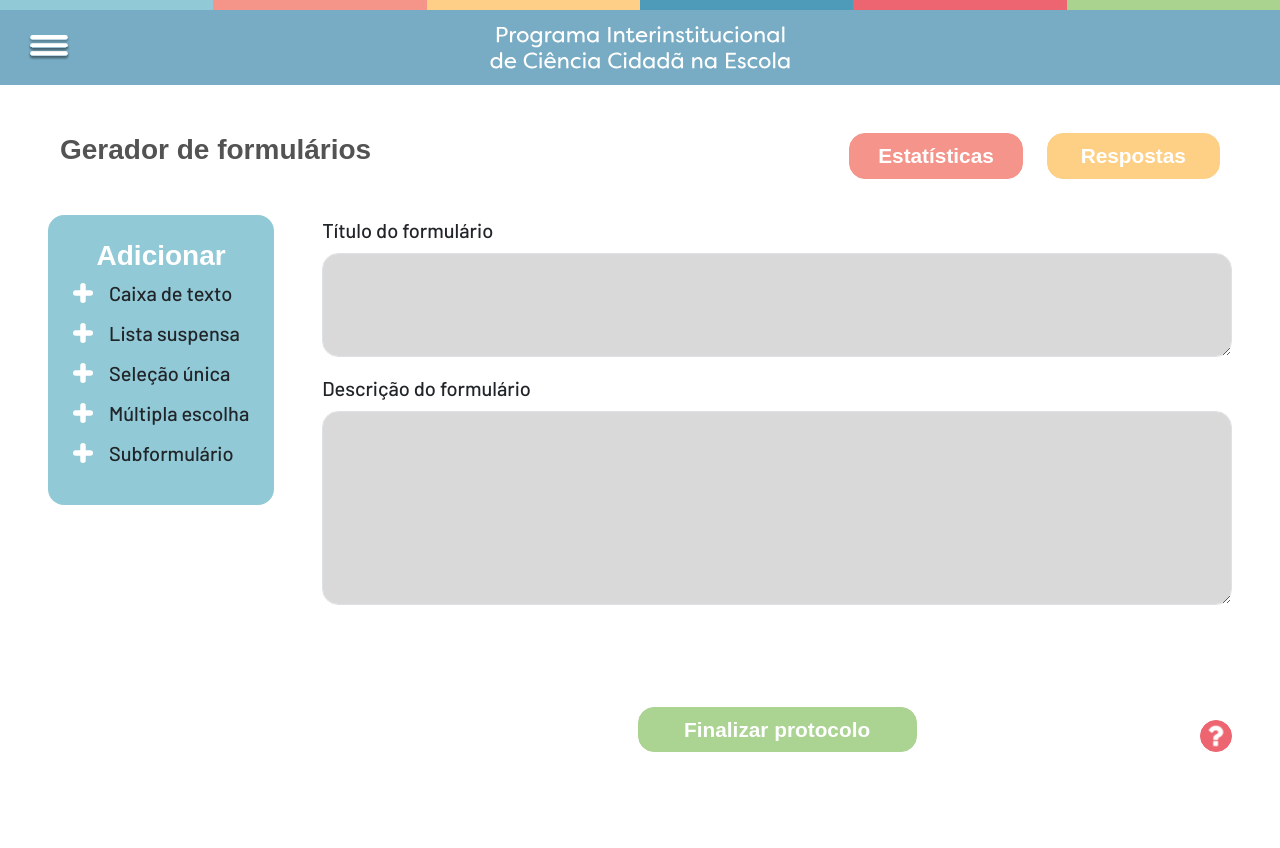
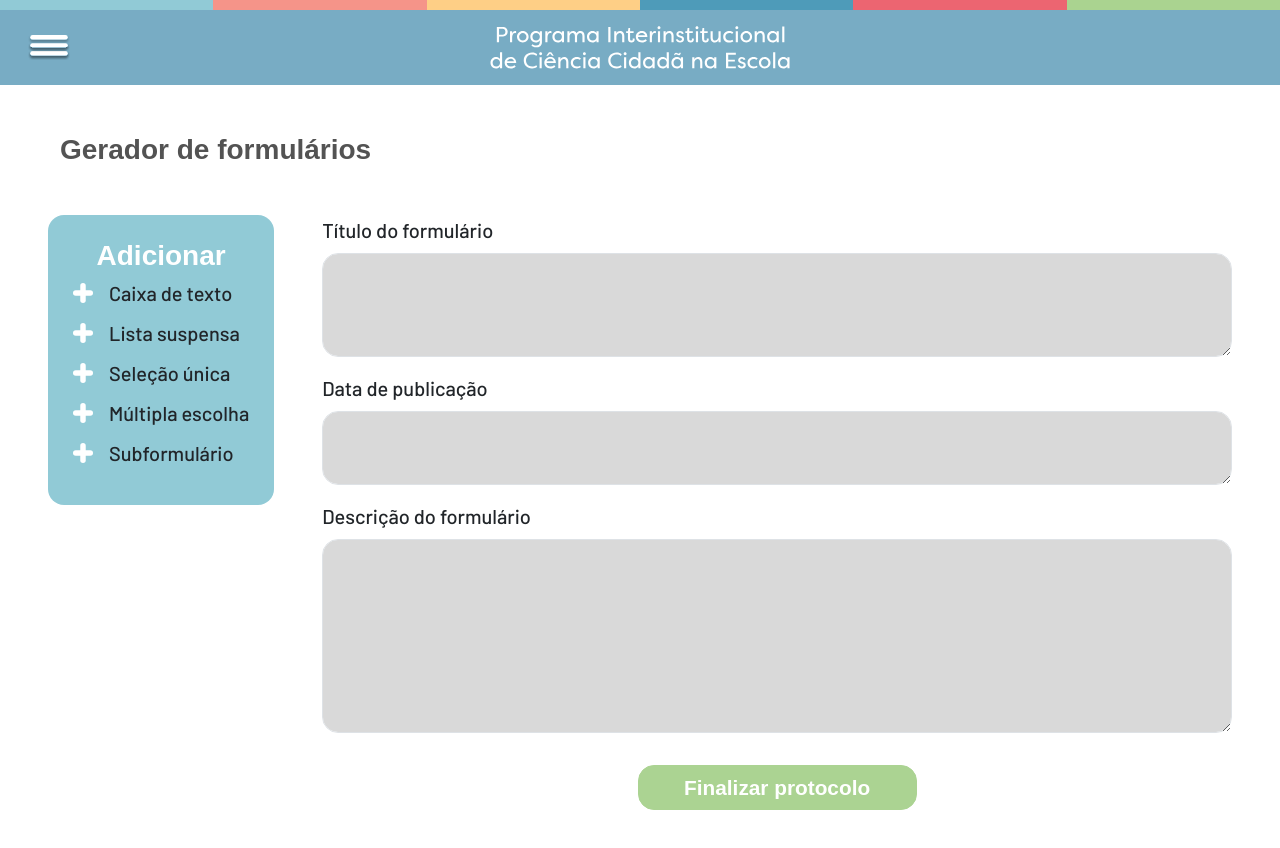
Before and after one commit to VRI-UFPR/CienciaNaEscola, a React (Create React App) app: page /createprotocol in a window 1280 px wide. Shown: the top 848 px of the page. Before the commit the page ends 800 px from the top, so only its background shows below. Built offline with nearby package versions, Linux system fonts and the light colour scheme; a web font is replaced by a local one.

Commit message:
#232 [FIX]: added date field and conditional check for buttons appearance

```diff
--- a/src/pages/CreateProtocolPage.jsx
+++ b/src/pages/CreateProtocolPage.jsx
@@ -3,13 +3,12 @@ import axios from 'axios';
 import NavBar from '../components/Navbar';
 import { ReactComponent as IconPlus } from '../assets/images/iconPlus.svg';
 import TextButton from '../components/TextButton';
-import RoundedButton from '../components/RoundedButton';
 import CreateMultipleInputItens from '../components/inputs/protocol/CreateMultipleInputItens';
 import CreateTextBoxInput from '../components/inputs/protocol/CreateTextBoxInput';
 import { useNavigate } from 'react-router-dom';
 import { AuthContext } from '../contexts/AuthContext';
 import SplashPage from './SplashPage';
-import { useParams } from 'react-router-dom';
+import { useParams, useLocation } from 'react-router-dom';
 import { defaultInputs } from '../utils/constants';
 import Sidebar from '../components/Sidebar';
 import Alert from '../components/Alert';
@@ -59,6 +58,7 @@ const CreateProtocolStyles = `
 function CreateProtocolPage(props) {
     const [title, setTitle] = useState('');
     const [description, setDescription] = useState('');
+    const [date, setDate] = useState('');
     const [inputs, setInputs] = useState([]);
 
     const navigate = useNavigate();
@@ -67,6 +67,7 @@ function CreateProtocolPage(props) {
     const { edit } = props;
     const { id } = useParams();
     const modalRef = useRef(null);
+    const location = useLocation();
 
     const handleSubmit = (event) => {
         event.preventDefault();
@@ -134,6 +135,16 @@ function CreateProtocolPage(props) {
         setInputs(inputs.map((input, index) => (index === indexToUpdate ? updatedInput : input)));
     };
 
+    const handleButtons = () => {
+        if (location.pathname === '/createprotocol') {
+            document.getElementById('button').style.display = 'none';
+            document.getElementById('button1').style.display = 'none';
+        } else {
+            document.getElementById('button').style.display = 'block';
+            document.getElementById('button1').style.display = 'block';
+        }
+    };
+
     useEffect(() => {
         if (edit) {
             axios
@@ -142,6 +153,7 @@ function CreateProtocolPage(props) {
                     delete response.data.inputs.id;
                     setInputs(response.data.inputs.slice(4));
                     setTitle(response.data.title);
+                    setDate(response.data.date);
                     setDescription(response.data.description);
                     setIsLoading(false);
                 })
@@ -158,6 +170,7 @@ function CreateProtocolPage(props) {
     }
 
     return (
+        <body onLoad={handleButtons}>
             <div className="d-flex flex-column min-vh-100">
                 <NavBar />
                 <div className="container-fluid d-flex flex-column flex-grow-1 font-barlow p-4 p-lg-5">
@@ -168,10 +181,10 @@ function CreateProtocolPage(props) {
                             </h1>
                         </div>
                         <div className="col-lg-3 col-md-1"></div>
-                    <div className="col-lg-2 col-md-3 botao-form">
+                        <div id="button" className="col-lg-2 col-md-3 botao-form">
                             <TextButton type="submit" hsl={[6, 84, 75]} text="Estatísticas" />
                         </div>
-                    <div className="col-lg-2 col-md-3 botao-form">
+                        <div id="button1" className="col-lg-2 col-md-3 botao-form">
                             <TextButton type="submit" hsl={[37, 98, 76]} text="Respostas" />
                         </div>
                     </div>
@@ -234,6 +247,16 @@ function CreateProtocolPage(props) {
                                         rows="3"
                                         value={title}
                                         onChange={(event) => setTitle(event.target.value)}
+                                    ></textarea>
+                                    <label htmlFor="description" className="form-label fs-5 fw-medium">
+                                        Data de publicação
+                                    </label>
+                                    <textarea
+                                        className="form-control rounded-4 bg-light-grey fs-5 mb-3"
+                                        id="date"
+                                        rows="2"
+                                        value={date}
+                                        onChange={(event) => setDate(event.target.value)}
                                     ></textarea>
                                     <label htmlFor="description" className="form-label fs-5 fw-medium">
                                         Descrição do formulário
@@ -300,13 +323,9 @@ function CreateProtocolPage(props) {
                                             return null;
                                     }
                                 })}
-                            <div className="row justify-content-between m-0">
-                                <div className="col-2"></div>
+                                <div className="row justify-content-center m-0">
                                     <div className="col-8 col-lg-4">
                                         <TextButton type="submit" hsl={[97, 43, 70]} text="Finalizar protocolo" />
-                                </div>
-                                <div className="col-2 d-flex align-items-end justify-content-end p-0">
-                                    <RoundedButton role="link" onClick={() => navigate('/help')} />
                                     </div>
                                 </div>
                             </form>
@@ -319,6 +338,7 @@ function CreateProtocolPage(props) {
                 </div>
                 <style>{CreateProtocolStyles}</style>
             </div>
+        </body>
     );
 }
 
```
Lines whose indentation alone changed are shown as unchanged.
